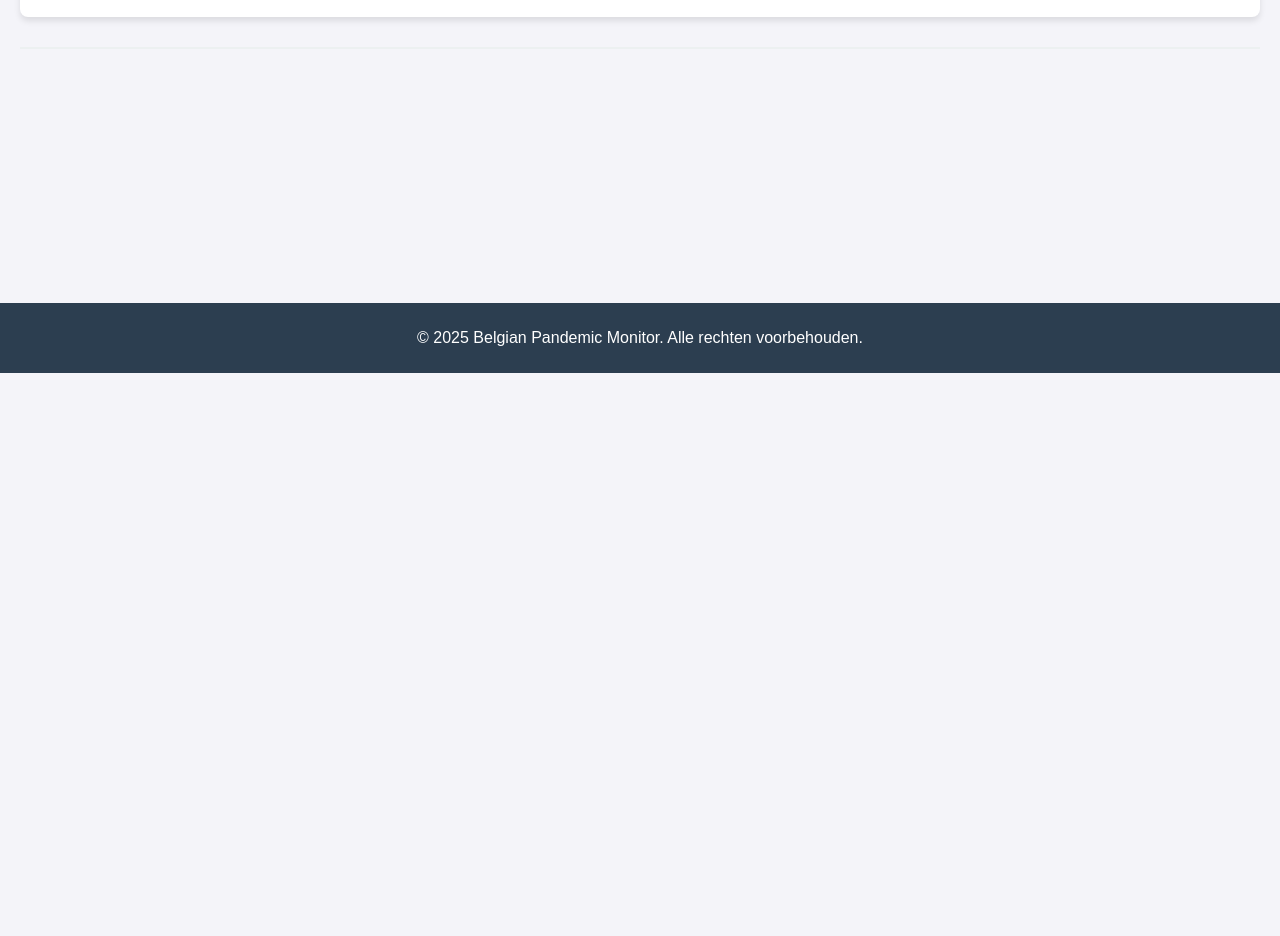
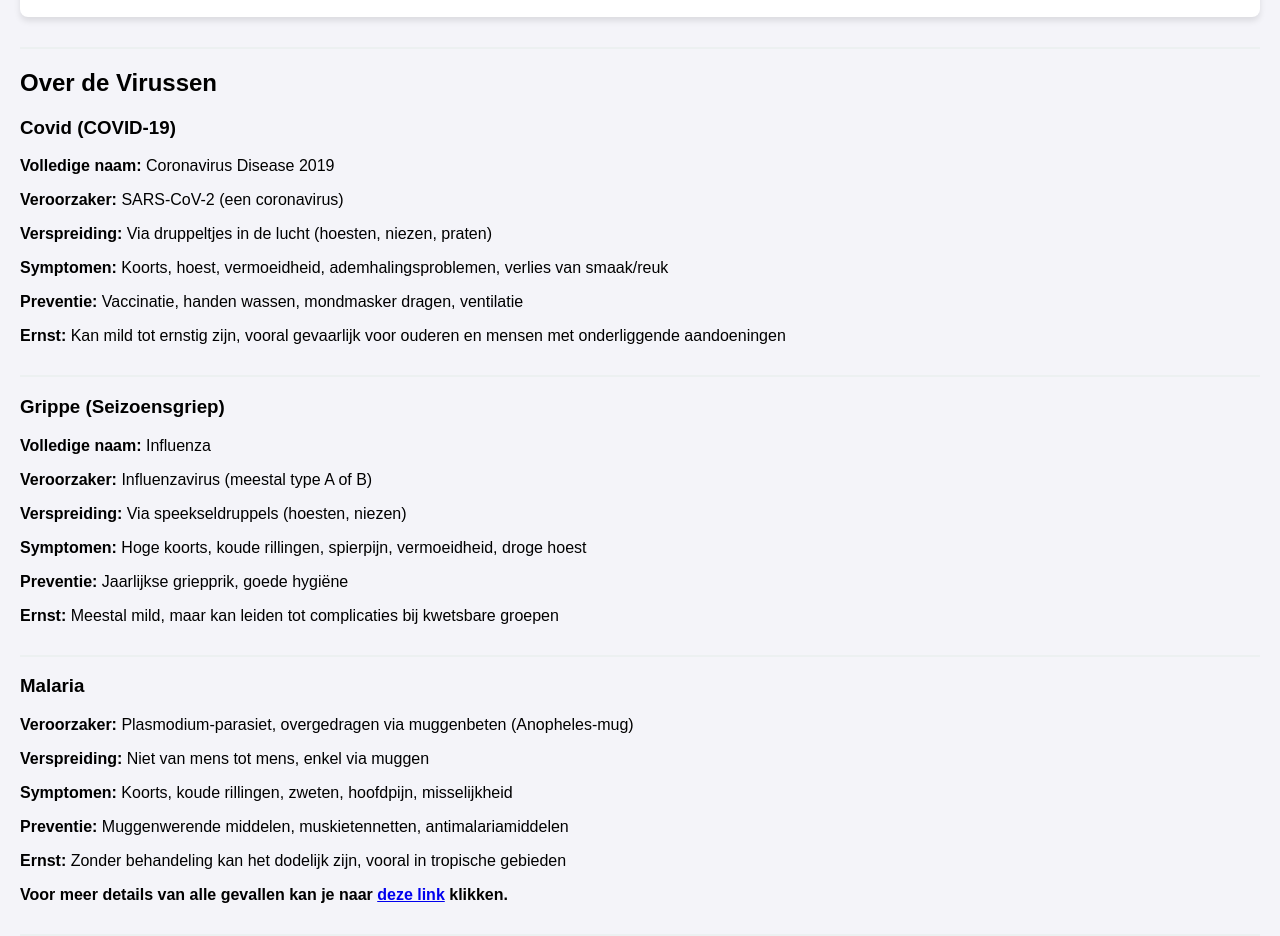
Before and after one commit to REDFS12/Project1_Pandemie, a plain HTML site: page html/dashboard.html in a window 1280 px wide. Shown: the part 427-1363 px from the top of the page. Before the commit the page ends 800 px from the top, so only its background shows below. Drawn offline with Linux system fonts and the light colour scheme; no server answers.

Commit message:
Feat: Info virussen dashboard

```diff
--- a/html/dashboard.html
+++ b/html/dashboard.html
@@ -34,11 +34,48 @@
             </ul>
         </section>
         <hr>
+
+        <section class="info-virus">
+            <h2>Over de Virussen</h2>
+
+            <div class="covid-home">
+                <h3>Covid (COVID-19)</h3>
+                <p><strong>Volledige naam:</strong> Coronavirus Disease 2019</p>
+                <p><strong>Veroorzaker:</strong> SARS-CoV-2 (een coronavirus)</p>
+                <p><strong>Verspreiding:</strong> Via druppeltjes in de lucht (hoesten, niezen, praten)</p>
+                <p><strong>Symptomen:</strong> Koorts, hoest, vermoeidheid, ademhalingsproblemen, verlies van smaak/reuk</p>
+                <p><strong>Preventie:</strong> Vaccinatie, handen wassen, mondmasker dragen, ventilatie</p>
+                <p><strong>Ernst:</strong> Kan mild tot ernstig zijn, vooral gevaarlijk voor ouderen en mensen met onderliggende aandoeningen</p>
+            </div>
+            <hr>
+
+            <div class="grippe-home">
+                <h3>Grippe (Seizoensgriep)</h3>
+                <p><strong>Volledige naam:</strong> Influenza</p>
+                <p><strong>Veroorzaker:</strong> Influenzavirus (meestal type A of B)</p>
+                <p><strong>Verspreiding:</strong> Via speekseldruppels (hoesten, niezen)</p>
+                <p><strong>Symptomen:</strong> Hoge koorts, koude rillingen, spierpijn, vermoeidheid, droge hoest</p>
+                <p><strong>Preventie:</strong> Jaarlijkse griepprik, goede hygiëne</p>
+                <p><strong>Ernst:</strong> Meestal mild, maar kan leiden tot complicaties bij kwetsbare groepen</p>
+            </div>
+            <hr>
+
+            <div class="malaria-home">
+                <h3>Malaria</h3>
+                <p><strong>Veroorzaker:</strong> Plasmodium-parasiet, overgedragen via muggenbeten (Anopheles-mug)</p>
+                <p><strong>Verspreiding:</strong> Niet van mens tot mens, enkel via muggen</p>
+                <p><strong>Symptomen:</strong> Koorts, koude rillingen, zweten, hoofdpijn, misselijkheid</p>
+                <p><strong>Preventie:</strong> Muggenwerende middelen, muskietennetten, antimalariamiddelen</p>
+                <p><strong>Ernst:</strong> Zonder behandeling kan het dodelijk zijn, vooral in tropische gebieden</p>
+            </div>
+
+            <p><strong>Voor meer details van alle gevallen kan je naar
+                <a href="/html/statistics.html">deze link</a> klikken.</strong>
+            </p>
+            <hr>
+        </section>
+
     </main>
-
-    <footer>
-        <p>&copy; 2025 Belgian Pandemic Monitor. Alle rechten voorbehouden.</p>
-    </footer>
 
     <script type="module" src="/javascript/dashboard.js"></script>
     <script type="module" src="/javascript/import.js"></script>
--- a/javascript/doctor_dashboard.js
+++ b/javascript/doctor_dashboard.js
@@ -84,7 +84,7 @@ async function drawRegioChart() {
         }
     });
 
-    // Toon statistieken in HTML (optioneel als je deze velden hebt)
+    // Toon statistieken in HTML
     const actief = document.getElementById("aantal_actieve");
     const hersteld = document.getElementById("aantal_hersteld");
 
--- a/javascript/login.js
+++ b/javascript/login.js
@@ -20,7 +20,7 @@ loginForm.addEventListener('submit', async (e) => {
         console.log('User logged in:', user);
 
         // Verkrijg het gebruikersdocument uit Firestore op basis van de UID
-        const docRef = doc(db, "dokters", user.uid);  // Zorg dat je zoekt in de juiste collectie ("dokters")
+        const docRef = doc(db, "dokters", user.uid);
         const docSnap = await getDoc(docRef);
 
         if (docSnap.exists()) {
@@ -29,7 +29,7 @@ loginForm.addEventListener('submit', async (e) => {
 
             console.log('User role from Firestore:', userRole);
 
-            // Redirect naar dashboard op basis van de rol in Firestore
+            // Stuurt naar dashboard op basis van de rol in Firestore
             if (userRole === "dokter") {
                 window.location.href = '/html/doctor_dashboard.html';
             } else if (userRole === "gebruikers") {
--- a/javascript/register.js
+++ b/javascript/register.js
@@ -14,7 +14,7 @@ registerForm.addEventListener('submit', async (e) => {
 
     const email = emailField.value;
     const password = passwordField.value;
-    const rol = roleSelect.value; // Haal de gekozen rol op
+    const rol = roleSelect.value;
 
 
 
@@ -48,7 +48,7 @@ registerForm.addEventListener('submit', async (e) => {
             alert('Fout bij registratie: ' + error.message);
         }
 
-        // Stop verdere verwerking
+
         return;
     }
 
```
